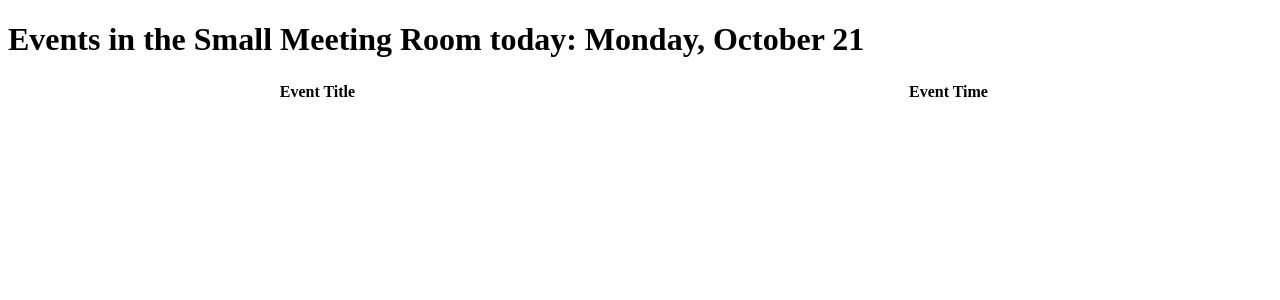
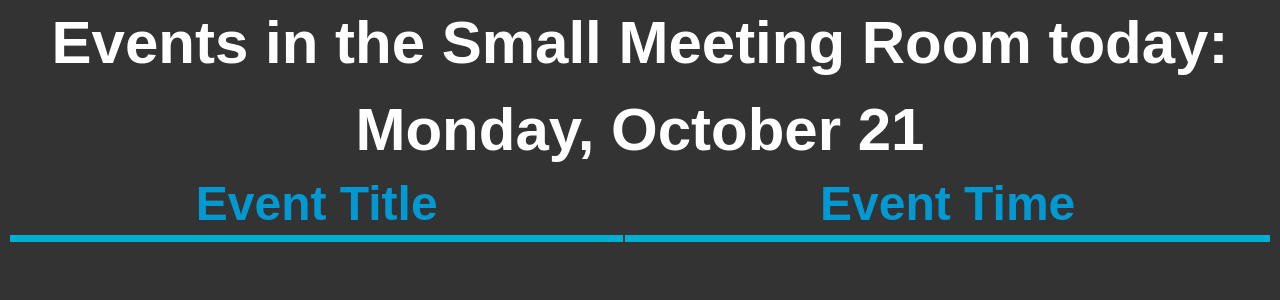
Before and after one commit to ASatiricalDalek/ahpl-signage, a Flask app: page /small in a window 1280 px wide. Shown: the top 300 px of the page. Run offline with Flask 2, Linux system fonts and the light colour scheme; data that the repository does not hold is empty.

Commit message:
10/21/19 - v1.0

```diff
--- a/signageWebpage/static/style.css
+++ b/signageWebpage/static/style.css
@@ -1,4 +1,42 @@
+/*
+AHPL Colors
+Blue: #0298d2
+Red: #db3827
+Orange: #f19238
+Green: #74ac43
+Grey: #333333
+*/
+
+body
+{
+    font-family: Montserrat, sans-serif;
+    background-color: #333333;
+    color: white;
+}
+
+h1
+{
+    text-align: center;
+    font-size: 60px;
+    padding: 0px;
+    margin: 0px;
+}
+th
+{
+  /*text-decoration: underline;*/
+  padding: 10px;
+  padding-bottom: 4px;
+  color: #0298d2;
+    border-bottom: 7px solid #00b0d2;
+}
+td
+{
+    border-bottom: 2px solid #f19238;
+}
+
 #eventTable
 {
     width: 100%;
+    text-align: center;
+    font-size: 48px;
 }
--- a/signageWebpage/templates/events.html
+++ b/signageWebpage/templates/events.html
@@ -6,8 +6,9 @@
     <link rel="stylesheet" href="{{ url_for('static', filename='style.css') }}">
 </head>
 <body>
-    <h1>Events in the {{ room }} today: {{ today }}</h1>
-
+    <h1>Events in the {{ room }} today: </h1>
+    <br>
+    <h1 id="date">{{ today }}</h1>
     <table id="eventTable">
         <tr>
             <th>Event Title</th>
```
